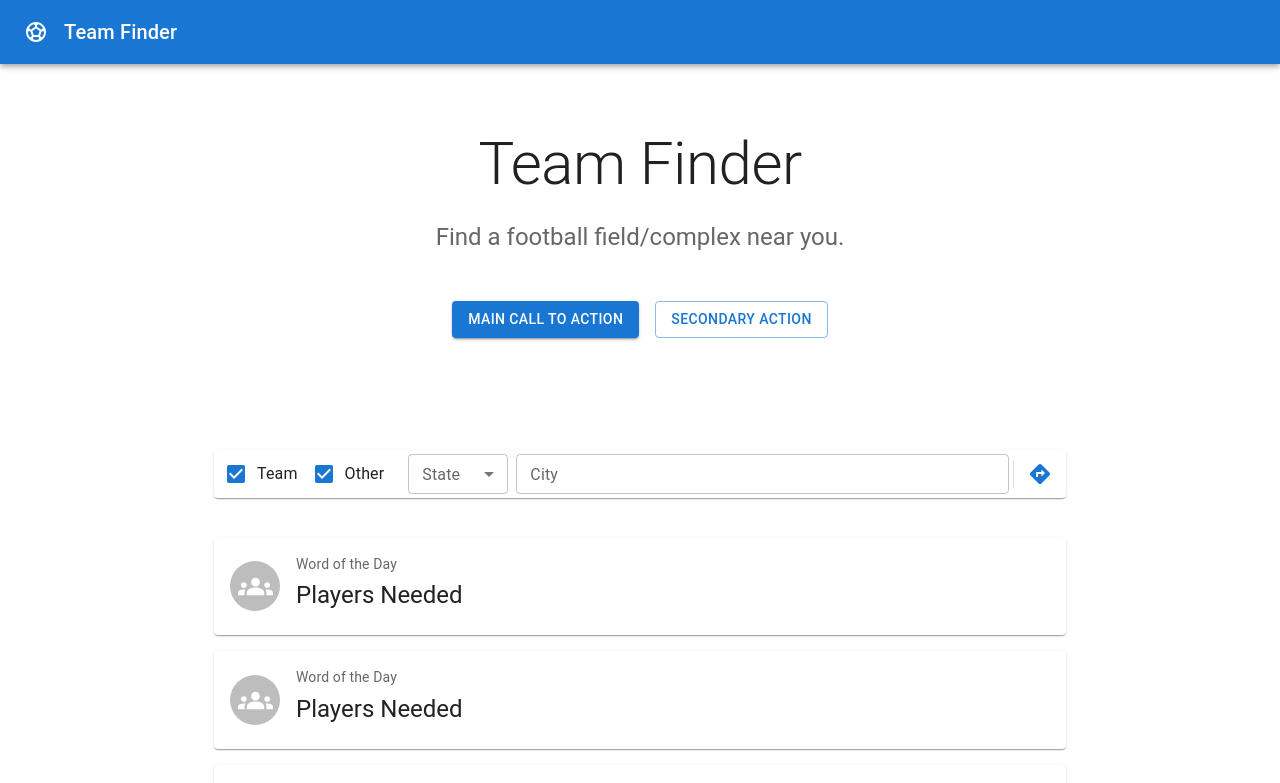
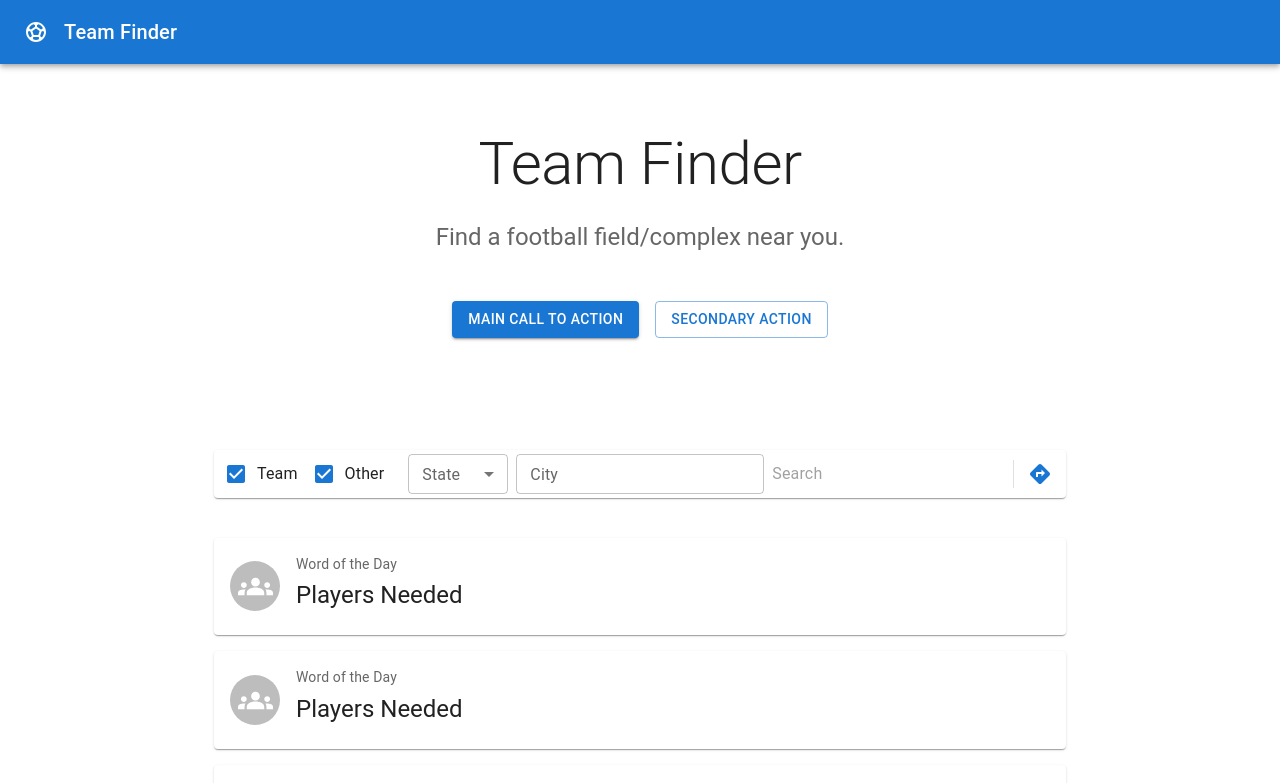
Before and after one commit to jpzambranoleon/football-field-finder, a React (Create React App) app: page / in a window 1280 px wide. Shown: the top 783 px of the page. Built offline with nearby package versions, Linux system fonts and the light colour scheme.

Commit message:
updated FeedFilter.jsx

```diff
--- a/src/pages/home/components/FeedFilter.jsx
+++ b/src/pages/home/components/FeedFilter.jsx
@@ -124,7 +124,12 @@ const FeedFilter = () => {
                 label="City"
                 variant="outlined"
                 size="small"
+                sx={{ ml: 1 }}
+            />
+            <InputBase
                 sx={{ ml: 1, flex: 1 }}
+                placeholder="Search"
+                inputProps={{ 'aria-label': 'search' }}
             />
 
             <Divider sx={{ height: 28, m: 0.5 }} orientation="vertical" />
```
